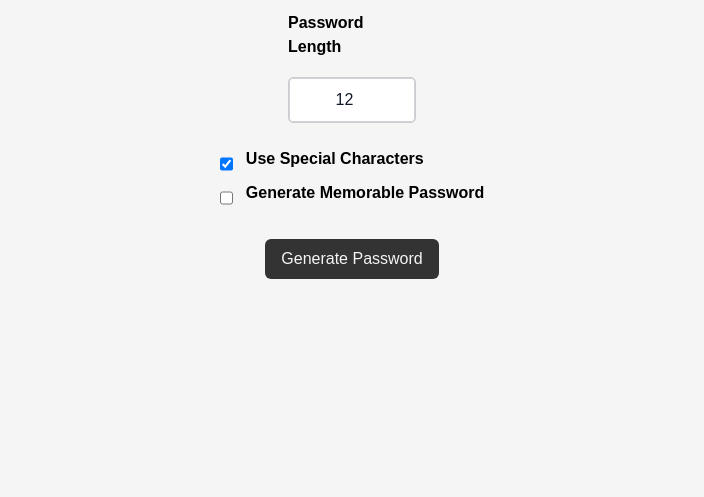
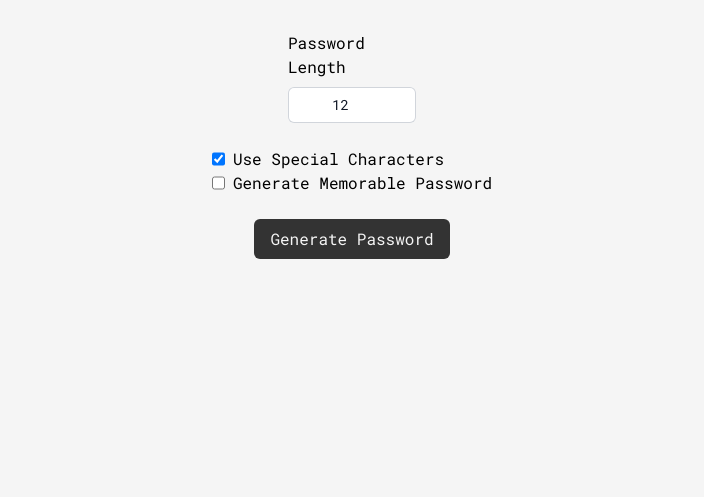
Before and after one commit to vefoto-gates/PasswordGenerator, a plain HTML site: page Website/index.html in a window 1280 px wide. Shown: the part 303-800 px from the top of the page, without its empty margins (288-992 px from the left). Drawn offline with nearby package versions, Linux system fonts and the light colour scheme.

Commit message:
Update style.css

```diff
--- a/Website/style.css
+++ b/Website/style.css
@@ -1,4 +1,6 @@
 /* Reset some default browser styles */
+@import url("https://fonts.googleapis.com/css2?family=Roboto+Mono:wght@200;400;600&display=swap");
+
 body,
 h1,
 button,
@@ -8,69 +10,7 @@ label {
   padding: 0;
   border: none;
   outline: none;
-    font-family: Arial, Helvetica, sans-serif;
-}
-
-body {
-    background-color: #f5f5f5;
-    font-size: 16px;
-}
-
-header {
-    background-color: #333;
-    color: #fff;
-    text-align: center;
-    padding: 20px 0;
-}
-
-header h1 {
-    font-size: 24px;
-}
-
-main {
-    max-width: 600px;
-    margin: 20px auto;
-    padding: 20px;
-    background-color: #fff;
-    box-shadow: 0 0 10px rgba(0, 0, 0, 0.2);
-    border-radius: 5px;
-}
-
-.password-generator {
-    text-align: center;
-}
-
-label {
-    display: block;
-    margin-bottom: 10px;
-    font-weight: bold;
-}
-
-input[type="number"] {
-    width: 100%;
-    padding: 10px;
-    font-size: 16px;
-    border: 1px solid #ccc;
-    border-radius: 5px;
-}
-
-input[type="checkbox"] {
-    margin-right: 5px;
-}
-
-button {
-    background-color: #333;
-    color: #fff;
-    padding: 10px 20px;
-    font-size: 16px;
-    border: none;
-    border-radius: 5px;
-    cursor: pointer;
-    transition: background-color 0.3s;
-}
-
-button:hover {
-    background-color: #555;
+  font-family: "Roboto Mono", monospace;
 }
 
 #password-result {
```
Lines whose indentation alone changed are shown as unchanged.
